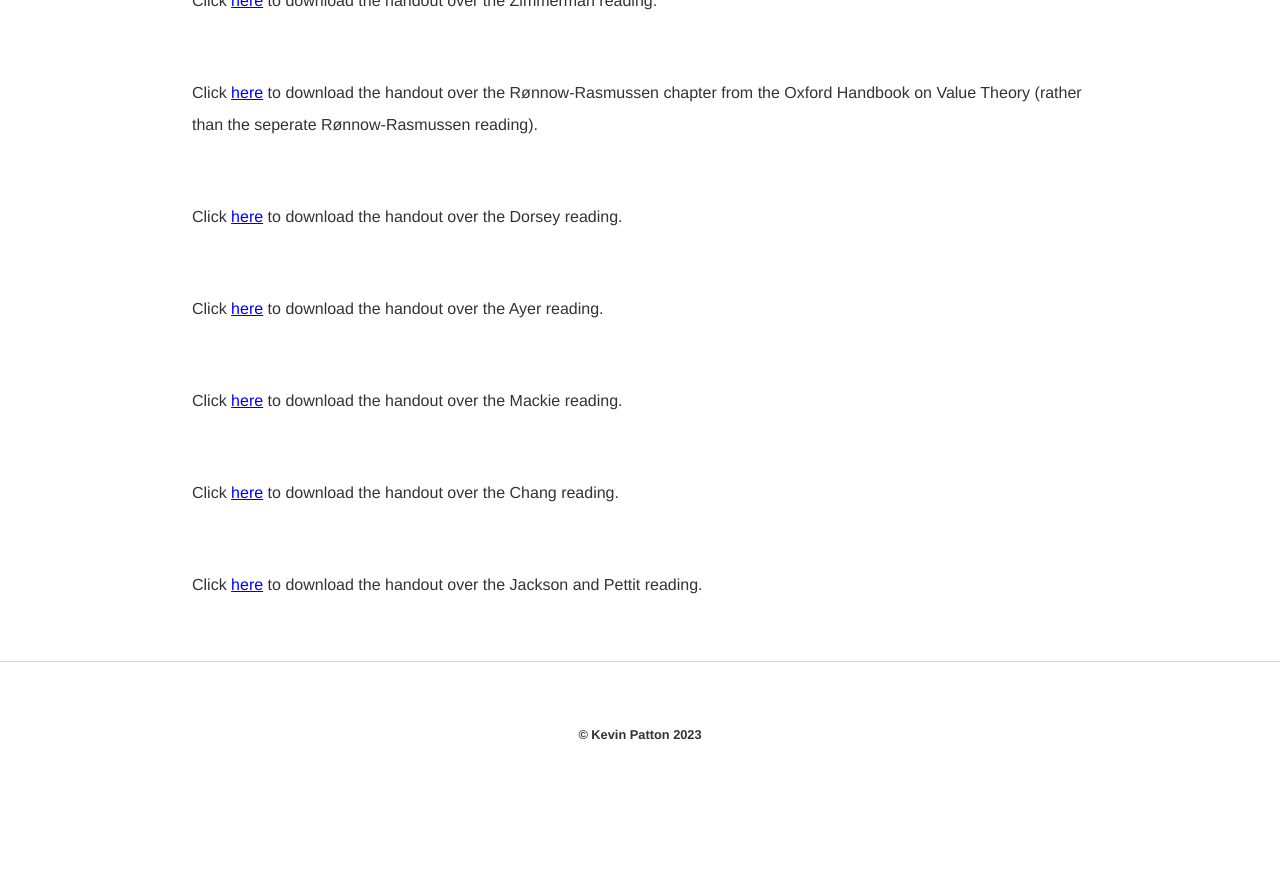
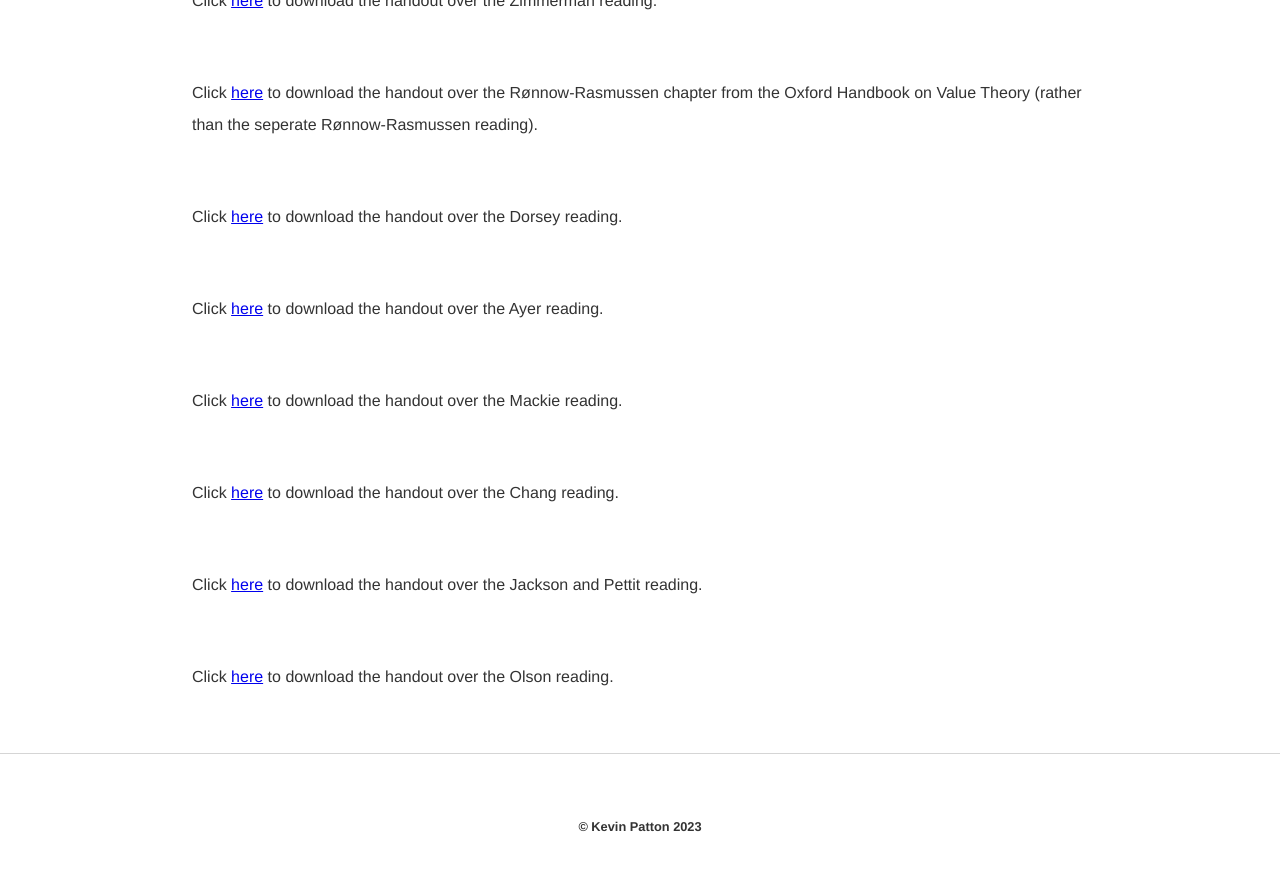
Before and after one commit to kevinjpatton/kevinjpatton.github.io, a Jekyll site: the page built from teaching/phil_3050/index.html, in a window 1280 px wide and 900 px high, scrolled down 1686 px. Shown: the top 871 px of the window. Built offline with Jekyll 4.4.1, drawn with Linux system fonts in a browser that asks for light colours; Markdown is read by kramdown in place of the engine named in the settings; before the commit the page ends 2494 px from its top, so only the background shows below that.

Commit message:
Update index.html

```diff
--- a/teaching/phil_3050/index.html
+++ b/teaching/phil_3050/index.html
@@ -26,3 +26,4 @@
 <p>Click <a href="/teaching/phil_3050/Handout - Mackie.pdf" target="_blank">here</a> to download the handout over the Mackie reading.</p>
 <p>Click <a href="/teaching/phil_3050/Handout - Chang.pdf" target="_blank">here</a> to download the handout over the Chang reading.</p>
 <p>Click <a href="/teaching/phil_3050/Handout - Jackson & Pettit.pdf" target="_blank">here</a> to download the handout over the Jackson and Pettit reading.</p>
+<p>Click <a href="/teaching/phil_3050/Handout - Olson.pdf" target="_blank">here</a> to download the handout over the Olson reading.</p>
```
